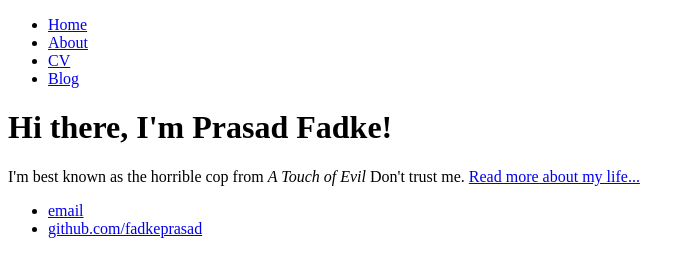
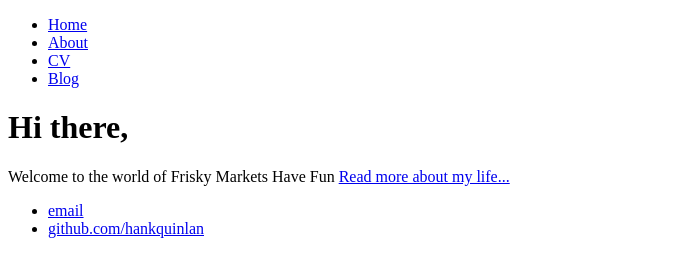
Before and after one commit to fadkeprasad/fadkeprasad.github.io, a plain HTML site: page index.html in a window 1280 px wide. Shown: the whole page, without its empty margins (0-695 px from the left). Drawn offline with Linux system fonts and the light colour scheme.

Commit message:
Update index.html

```diff
--- a/index.html
+++ b/index.html
@@ -1,7 +1,7 @@
 <!DOCTYPE html>
 <html>
 	<head>
-		<title>Prasad Fadke, Rogue Investor</title>
+		<title>Frisky Markets</title>
 	</head>
 	<body>
 		<nav>
@@ -14,14 +14,14 @@
 		</nav>
 		<div class="container">
     		<div class="blurb">
-        		<h1>Hi there, I'm Prasad Fadke!</h1>
-				<p>I'm best known as the horrible cop from <em>A Touch of Evil</em> Don't trust me. <a href="/about">Read more about my life...</a></p>
+        		<h1>Hi there, </h1>
+				<p>Welcome to the world of Frisky Markets</em> Have Fun <a href="/about">Read more about my life...</a></p>
     		</div><!-- /.blurb -->
 		</div><!-- /.container -->
 		<footer>
     		<ul>
-        		<li><a href="mailto:fadkeprasad@gmail.com">email</a></li>
-        		<li><a href="https://github.com/fadkeprasad">github.com/fadkeprasad</a></li>
+        		<li><a href="mailto:hankquinlanhub@gmail.com">email</a></li>
+        		<li><a href="https://github.com/hankquinlan">github.com/hankquinlan</a></li>
 			</ul>
 		</footer>
 	</body>
```
